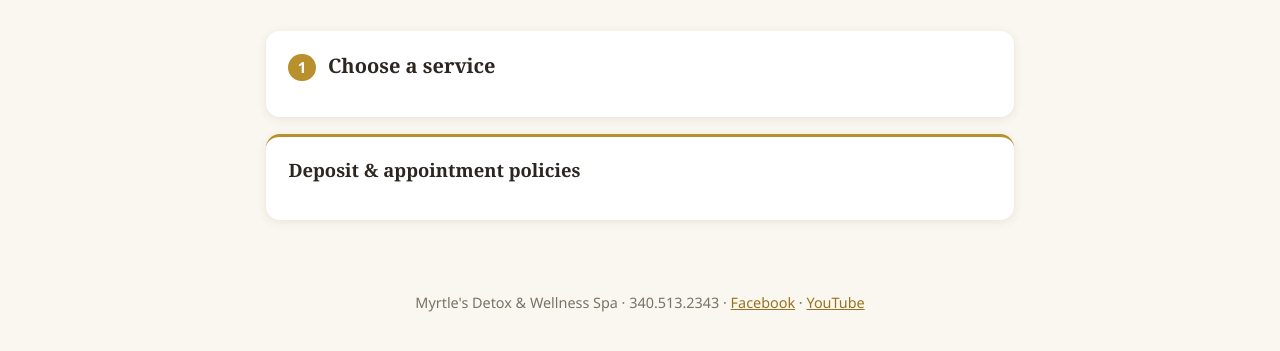
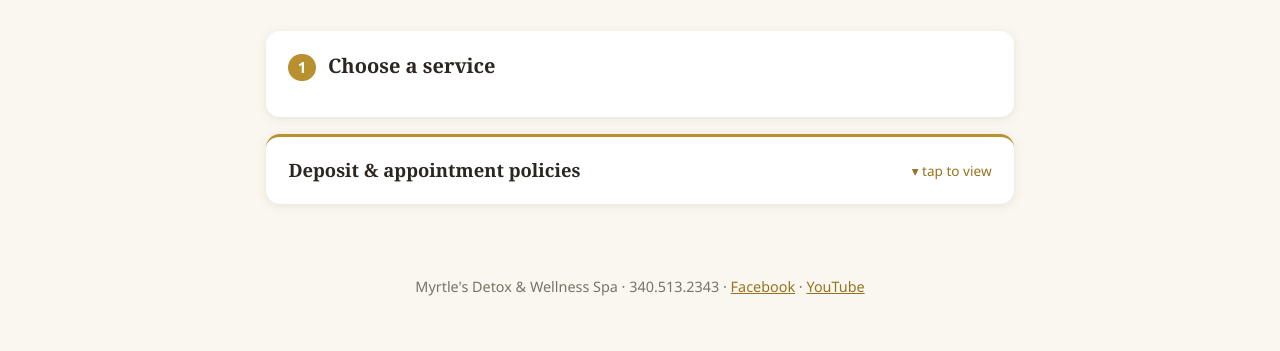
Before and after one commit to raymondsimon20-cell/myrtles-detox-booking, a website: page public/index.html in a window 1280 px wide. Shown: the part 301-652 px from the top of the page. Drawn offline with Linux system fonts and the light colour scheme; no server answers.

Commit message:
Collapsible policies section (tap to expand)

```diff
--- a/public/index.html
+++ b/public/index.html
@@ -86,8 +86,13 @@
 
     <!-- Policies -->
     <section class="policies">
-      <h2>Deposit &amp; appointment policies</h2>
-      <ul id="policy-list"></ul>
+      <details>
+        <summary>
+          <h2>Deposit &amp; appointment policies</h2>
+          <span class="chev">▾ tap to view</span>
+        </summary>
+        <ul id="policy-list"></ul>
+      </details>
     </section>
   </main>
 
--- a/public/styles.css
+++ b/public/styles.css
@@ -161,8 +161,17 @@ a.paylink:hover { background: var(--gold-dark); }
   background: #fff; border-radius: 14px; padding: 1.2rem 1.4rem; margin: 1.1rem 0;
   box-shadow: var(--card-shadow); border-top: 3px solid var(--gold);
 }
-.policies h2 { font-size: 1.15rem; margin-top: 0; }
+.policies h2 { font-size: 1.15rem; margin: 0; display: inline; }
 .policies li { margin: 0.35rem 0; font-size: 0.93rem; }
+.policies summary {
+  cursor: pointer; list-style: none;
+  display: flex; justify-content: space-between; align-items: center; gap: 0.6rem;
+}
+.policies summary::-webkit-details-marker { display: none; }
+.policies .chev { color: var(--gold-dark); font-size: 0.85rem; white-space: nowrap; }
+.policies details[open] .chev { visibility: hidden; }
+.policies details[open] summary { margin-bottom: 0.4rem; }
+.policies summary:hover h2 { color: var(--gold-dark); }
 .site-footer { text-align: center; color: var(--muted); padding: 1.5rem 0 2.5rem; font-size: 0.9rem; }
 .site-footer a { color: var(--gold-dark); }
 
```
